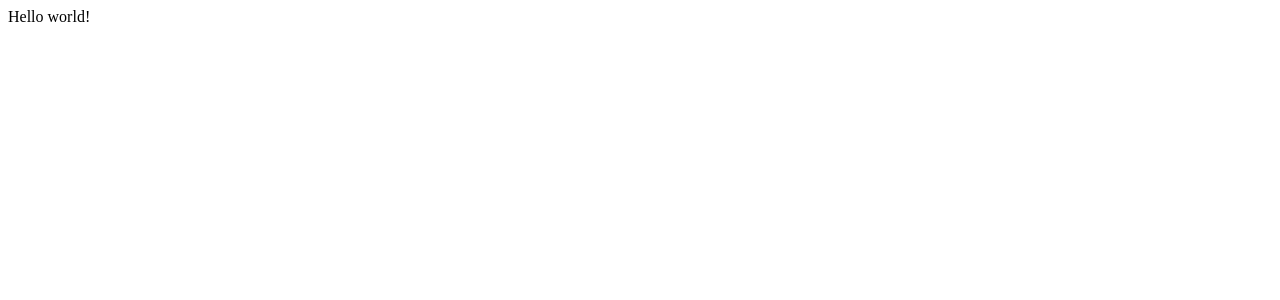
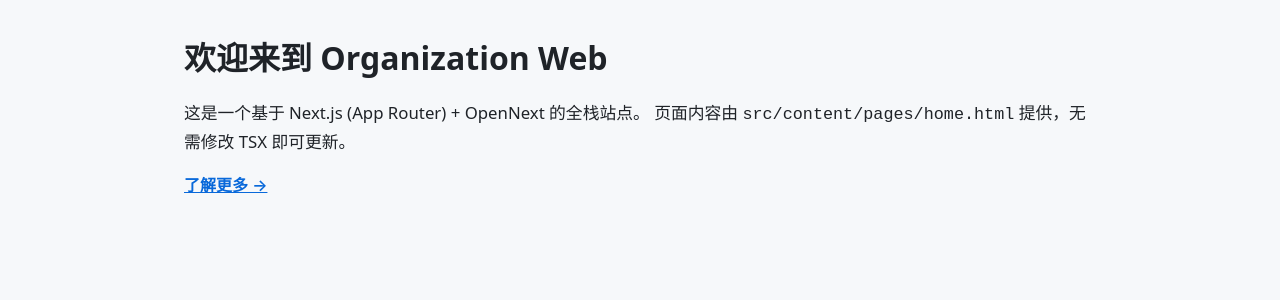
Before and after one commit to EmbersStudio/OrganizationWeb, a Next.js app: page / in a window 1280 px wide. Shown: the top 300 px of the page. Built offline with nearby package versions, Linux system fonts and the light colour scheme.

Commit message:
feat(frontend): 实现基于 HTML 文件的页面渲染
- 新增 content/pages/ 存放页面 HTML

```diff
--- /dev/null
+++ b/public/scripts/global.js
@@ -0,0 +1,4 @@
+/* 全局脚本：在此自由添加任意客户端 JS。
+ * 当前示例仅在控制台输出一条日志，便于验证脚本加载。
+ */
+console.log('[Global] global.js loaded');
--- a/src/app/layout.tsx
+++ b/src/app/layout.tsx
@@ -1,19 +1,30 @@
 import type { Metadata } from 'next';
+import Script from 'next/script';
 import type { ReactNode } from 'react';
 
+// 全局样式：可在此自由添加更多 CSS 文件（如 src/styles/custom/*.css）
+import '@/styles/globals.css';
+import '@/styles/custom/theme.css';
+
 export const metadata: Metadata = {
-  title: 'Create Next App',
-  description: 'Generated by create next app',
+  title: {
+    default: 'Organization Web',
+    template: '%s | Organization Web',
+  },
+  description: '基于 Next.js (App Router) + OpenNext 的全栈网站',
 };
 
 /**
- * 全局布局：为所有页面提供统一的 HTML 骨架。
- * 后续任务将在此引入全局样式与公共脚本。
+ * 全局布局：为所有页面提供统一的 HTML 骨架，并引入公共 CSS/JS。
+ * 新增公共脚本时，在 public/scripts/ 下添加文件并通过 <Script> 引用。
  */
 export default function RootLayout({ children }: { children: ReactNode }) {
   return (
-    <html lang="en">
-      <body>{children}</body>
+    <html lang="zh-CN">
+      <body>
+        {children}
+        <Script src="/scripts/global.js" strategy="afterInteractive" />
+      </body>
     </html>
   );
 }
--- a/src/app/page.tsx
+++ b/src/app/page.tsx
@@ -1,7 +1,31 @@
-export default function Home() {
+import type { Metadata } from 'next';
+
+import { loadPageHTML } from '@/lib/html-loader';
+
+export const metadata: Metadata = {
+  title: '首页',
+  description: 'Organization Web 首页，内容由 content/pages/home.html 提供',
+};
+
+/**
+ * 首页：从 src/content/pages/home.html 读取 HTML 并渲染。
+ * 修改 HTML 文件即可更新页面内容，无需改动 TSX 代码。
+ */
+export default async function Home() {
+  let html = '';
+  try {
+    html = await loadPageHTML('home');
+  } catch (error) {
+    console.error('[HTML Loader] Home page render failed:', error);
+  }
+
   return (
-    <main>
-      <div>Hello world!</div>
+    <main className="page-container">
+      {html ? (
+        <div dangerouslySetInnerHTML={{ __html: html }} />
+      ) : (
+        <p className="page-error">页面加载失败，请检查 src/content/pages/home.html。</p>
+      )}
     </main>
   );
 }
--- /dev/null
+++ b/src/content/pages/home.html
@@ -0,0 +1,8 @@
+<section class="page home-page">
+  <h1 class="page-title">欢迎来到 Organization Web</h1>
+  <p class="page-lead">
+    这是一个基于 Next.js (App Router) + OpenNext 的全栈站点。 页面内容由
+    <code>src/content/pages/home.html</code> 提供，无需修改 TSX 即可更新。
+  </p>
+  <p><a class="page-link" href="/about">了解更多 →</a></p>
+</section>
--- /dev/null
+++ b/src/lib/html-loader.ts
@@ -0,0 +1,33 @@
+import { promises as fs } from 'node:fs';
+import path from 'node:path';
+
+/** 页面 HTML 文件所在目录（相对于项目根目录） */
+const PAGES_DIR = path.join(process.cwd(), 'src', 'content', 'pages');
+
+/** 允许的页面名称格式（防止路径穿越） */
+const PAGE_NAME_PATTERN = /^[a-z0-9_-]+$/i;
+
+/**
+ * 加载指定页面的 HTML 文件内容（仅在服务端执行）。
+ *
+ * @param pageName 页面名称（不含 .html 扩展名），例如 'home' 或 'about'
+ * @returns 页面 HTML 字符串
+ * @throws 当页面名称非法、文件不存在或读取失败时抛出错误
+ */
+export async function loadPageHTML(pageName: string): Promise<string> {
+  if (!PAGE_NAME_PATTERN.test(pageName)) {
+    throw new Error(`[HTML Loader] 非法的页面名称: "${pageName}"`);
+  }
+
+  const filePath = path.join(PAGES_DIR, `${pageName}.html`);
+  console.log(`[HTML Loader] Loading page: ${pageName} -> ${filePath}`);
+
+  try {
+    const html = await fs.readFile(filePath, 'utf8');
+    console.log(`[HTML Loader] Page loaded: ${pageName} (${html.length} chars)`);
+    return html;
+  } catch (error) {
+    console.error(`[HTML Loader] Failed to load page: ${pageName}`, error);
+    throw new Error(`页面 "${pageName}" 不存在或无法读取`);
+  }
+}
--- /dev/null
+++ b/src/styles/custom/theme.css
@@ -0,0 +1,23 @@
+/* 自定义主题样式：在此自由添加任意全局样式 */
+.page-container {
+  max-width: 960px;
+  margin: 0 auto;
+  padding: 2rem 1.5rem;
+}
+
+.page-title {
+  font-size: 2rem;
+  margin: 0 0 1rem;
+}
+
+.page-lead {
+  font-size: 1.05rem;
+}
+
+.page-link {
+  font-weight: 600;
+}
+
+.page-error {
+  color: #cf222e;
+}
--- /dev/null
+++ b/src/styles/globals.css
@@ -0,0 +1,30 @@
+/* 全局基础样式 */
+* {
+  box-sizing: border-box;
+}
+
+html,
+body {
+  margin: 0;
+  padding: 0;
+}
+
+body {
+  font-family:
+    system-ui,
+    -apple-system,
+    'Segoe UI',
+    Roboto,
+    'Helvetica Neue',
+    Arial,
+    'PingFang SC',
+    'Microsoft YaHei',
+    sans-serif;
+  color: #1f2328;
+  background: #f6f8fa;
+  line-height: 1.6;
+}
+
+a {
+  color: #0969da;
+}
```
Also changed, not shown: next.config.ts (+7 -0 lines), src/app/about/page.tsx (added, +30 -0 lines), src/content/pages/about.html (added, +11 -0 lines), src/app/README.md (added).
